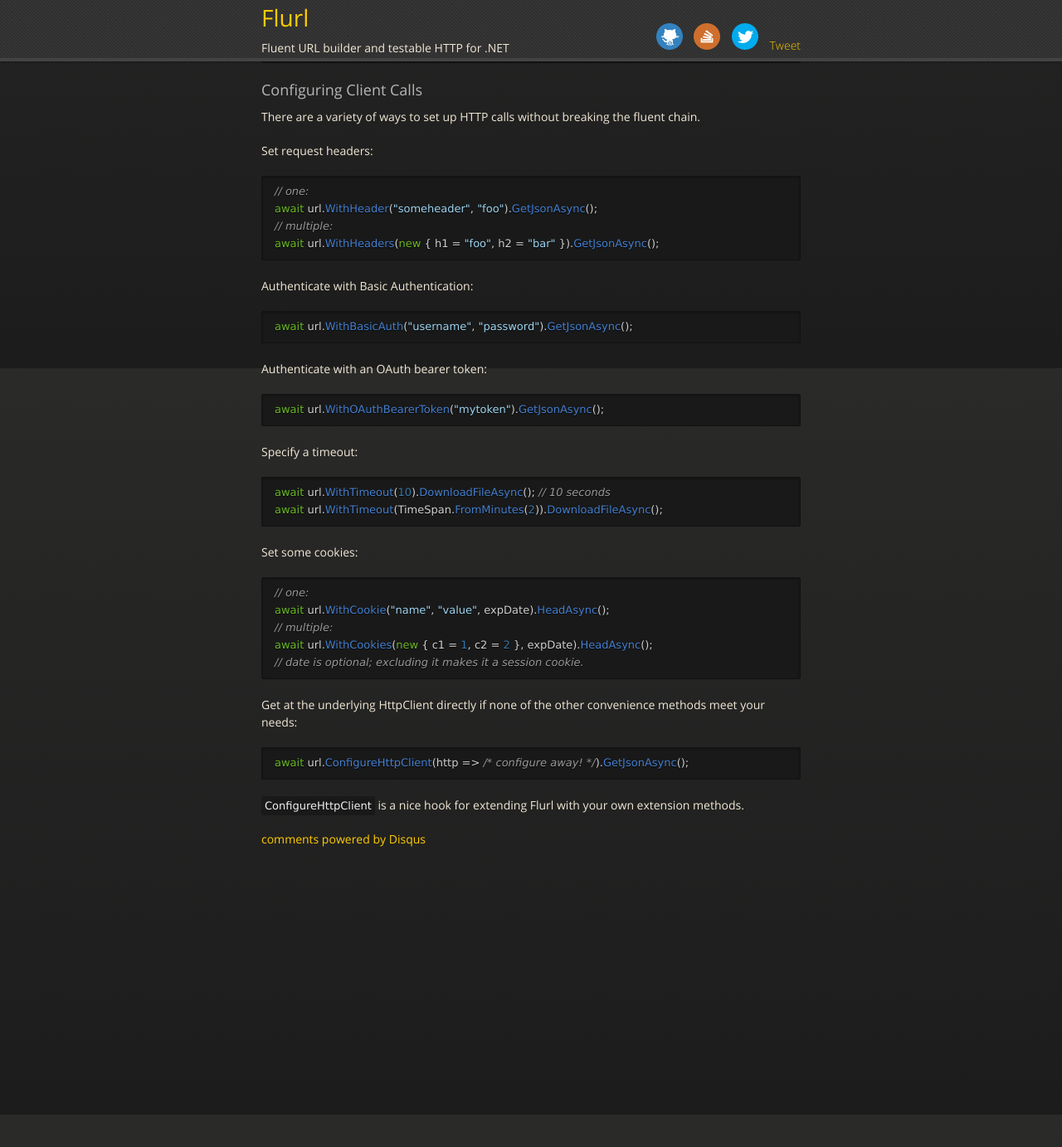
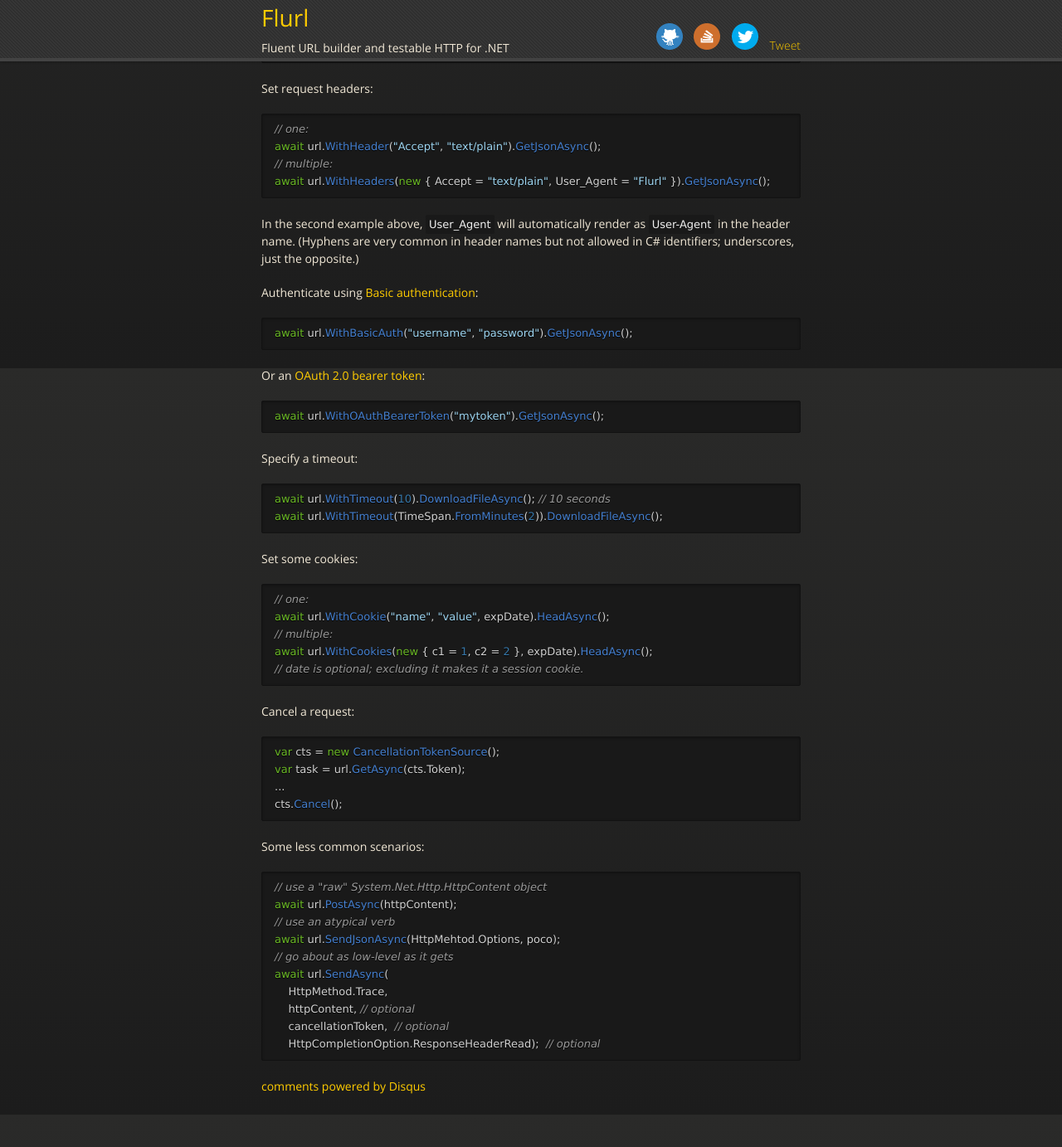
Before and after one commit to tmenier/Flurl, a Jekyll site: the page built from fluent-http.md, in a window 1280 px wide and 1400 px high, scrolled down 1356 px. Shown: the top 1383 px of the window at 83% size. Built offline with Jekyll 4.4.1, drawn with Linux system fonts in a browser that asks for light colours; nearby versions of some CDN libraries; comment, search, counter and statistics services are not loaded; our own code applies the rules of GitHub Pages for plain Markdown files; before the commit the page ends 2468 px from its top, so only the background shows below that.

Commit message:
docs - fluent HTTP updates

`````diff
--- a/fluent-http.md
+++ b/fluent-http.md
@@ -6,121 +6,134 @@
 
 Flurl allows you to perform many common HTTP tasks directly off the fluent URL builder chain. Barely under the hood is [HttpClient](http://blogs.msdn.com/b/henrikn/archive/2012/02/11/httpclient-is-here.aspx) and related classes. As you'll see, Flurl enhances HttpClient with convenience methods and fluent goodness but doesn't try to abstract it away completely.
 
-````c#
+```c#
 using Flurl;
 using Flurl.Http;
-````
+```
 
 Send a GET or HEAD request and get back a raw [HttpResponseMessage](http://msdn.microsoft.com/en-us/library/system.net.http.httpresponsemessage):
 
-````c#
+```c#
 var getResp = await "http://api.foo.com".GetAsync();
 var headResp = await "http://api.foo.com".HeadAsync();
-````
+```
 
 Get a strongly-typed poco from a JSON API:
 
-````c#
+```c#
 T poco = await "http://api.foo.com".GetJsonAsync<T>();
-````
+```
 
 When creating classes to match the JSON seems like overkill, the non-generic version returns a dynamic:
 
-````c#
+```c#
 dynamic d = await "http://api.foo.com".GetJsonAsync();
-````
+```
 
 Or get a list of dynamics from an API that returns a JSON array:
 
-````c#
+```c#
 var list = await "http://api.foo.com".GetJsonListAsync();
-````
+```
 
 Get strings, bytes, and streams:
 
-````c#
+```c#
 string text = await "http://site.com/readme.txt".GetStringAsync();
 byte[] bytes = await "http://site.com/image.jpg".GetBytesAsync();
 Stream stream = await "http://site.com/music.mp3".GetStreamAsync();
-````
+```
 
 Download a file:
 
-````c#
+```c#
 // filename is optional here; it will default to the remote file name
 var path = await "http://files.foo.com/image.jpg"
     .DownloadFileAsync("c:\\downloads", filename);
-````
+```
 
 Post some JSON data:
 
-````c#
+```c#
 await "http://api.foo.com".PostJsonAsync(new { a = 1, b = 2 });
-````
+```
 
 Simulate an HTML form post:
 
-````c#
+```c#
 await "http://site.com/login".PostUrlEncodedAsync(new {
     user = "user",
     pass = "pass"
 });
-````
+```
 
 The Post methods above return a `Task<HttpResponseMessage>`. You may of course expect some data to be returned in the response body:
 
-````c#
+```c#
 T poco = await url.PostJsonAsync(data).ReceiveJson<T>();
 dynamic d = await url.PostUrlEncodedAsync(data).ReceiveJson();
 string s = await url.PostUrlEncodedAsync(data).ReceiveString();
-````
-
-### Configuring Client Calls
-
-There are a variety of ways to set up HTTP calls without breaking the fluent chain.
+```
 
 Set request headers:
 
-````c#
+```c#
 // one:
-await url.WithHeader("someheader", "foo").GetJsonAsync();
+await url.WithHeader("Accept", "text/plain").GetJsonAsync();
 // multiple:
-await url.WithHeaders(new { h1 = "foo", h2 = "bar" }).GetJsonAsync();
-````
+await url.WithHeaders(new { Accept = "text/plain", User_Agent = "Flurl" }).GetJsonAsync();
+```
 
-Authenticate with Basic Authentication:
+In the second example above, `User_Agent` will automatically render as `User-Agent` in the header name. (Hyphens are very common in header names but not allowed in C# identifiers; underscores, just the opposite.)
 
-````c#
+Authenticate using [Basic authentication](https://en.wikipedia.org/wiki/Basic_access_authentication):
+
+```c#
 await url.WithBasicAuth("username", "password").GetJsonAsync();
-````
+```
 
-Authenticate with an OAuth bearer token:
+Or an [OAuth 2.0 bearer token](https://tools.ietf.org/html/rfc6750):
 
-````c#
+```c#
 await url.WithOAuthBearerToken("mytoken").GetJsonAsync();
-````
+```
 
 Specify a timeout:
 
-````c#
+```c#
 await url.WithTimeout(10).DownloadFileAsync(); // 10 seconds
 await url.WithTimeout(TimeSpan.FromMinutes(2)).DownloadFileAsync();
-````
+```
 
 Set some cookies:
 
-````c#
+```c#
 // one:
 await url.WithCookie("name", "value", expDate).HeadAsync();
 // multiple:
 await url.WithCookies(new { c1 = 1, c2 = 2 }, expDate).HeadAsync();
 // date is optional; excluding it makes it a session cookie.
-````
+```
 
-Get at the underlying HttpClient directly if none of the other convenience methods meet your needs:
+Cancel a request:
+```c#
+var cts = new CancellationTokenSource();
+var task = url.GetAsync(cts.Token);
+...
+cts.Cancel();
+```
 
-````c#
-await url.ConfigureHttpClient(http => /* configure away! */).GetJsonAsync();
-````
+Some less common scenarios:
 
-`ConfigureHttpClient` is a nice hook for extending Flurl with your own extension methods.
+```c#
+// use a "raw" System.Net.Http.HttpContent object
+await url.PostAsync(httpContent);
+// use an atypical verb
+await url.SendJsonAsync(HttpMehtod.Options, poco);
+// go about as low-level as it gets
+await url.SendAsync(
+    HttpMethod.Trace,
+    httpContent, // optional
+    cancellationToken,  // optional
+    HttpCompletionOption.ResponseHeaderRead);  // optional
+```
`````
